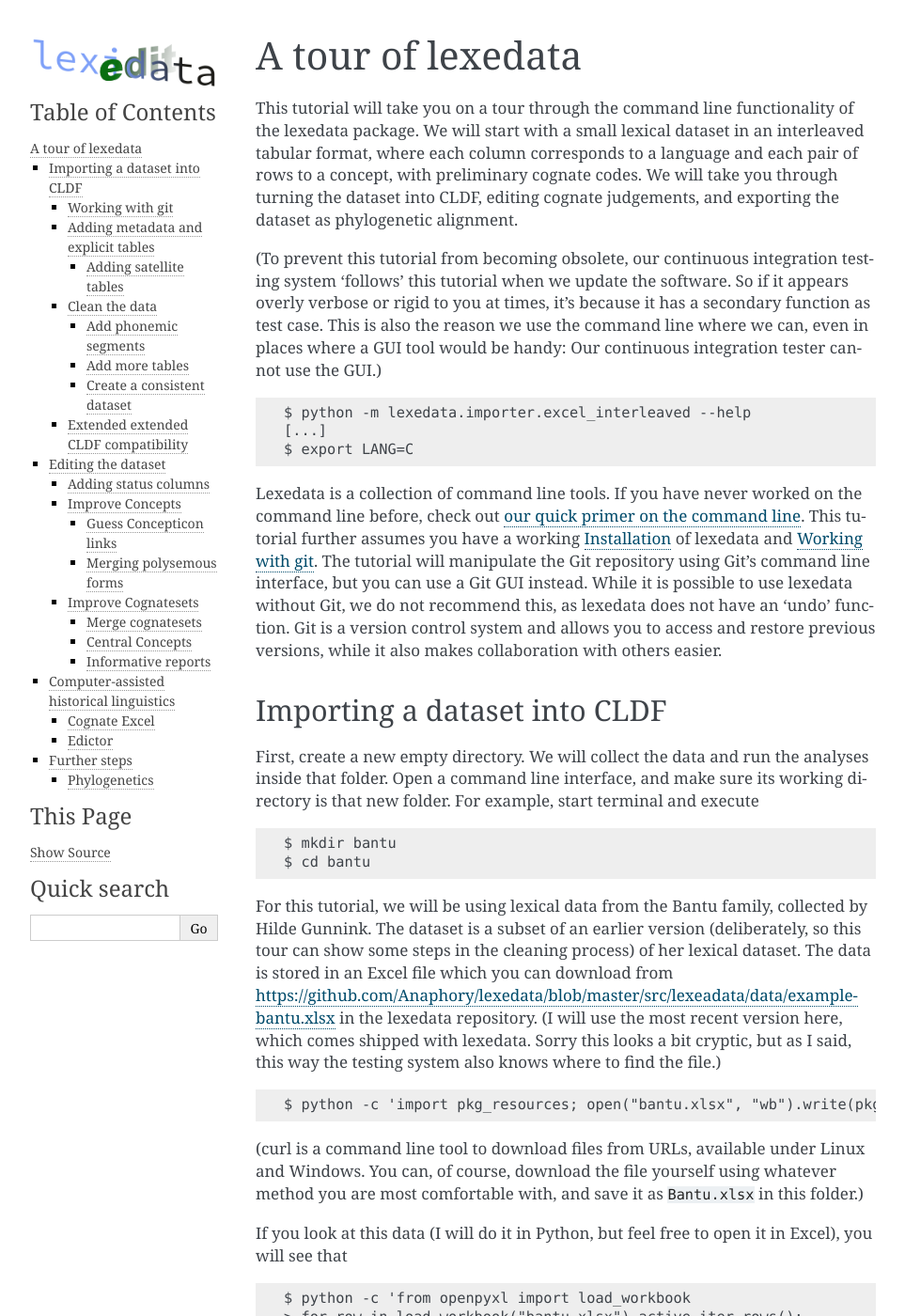
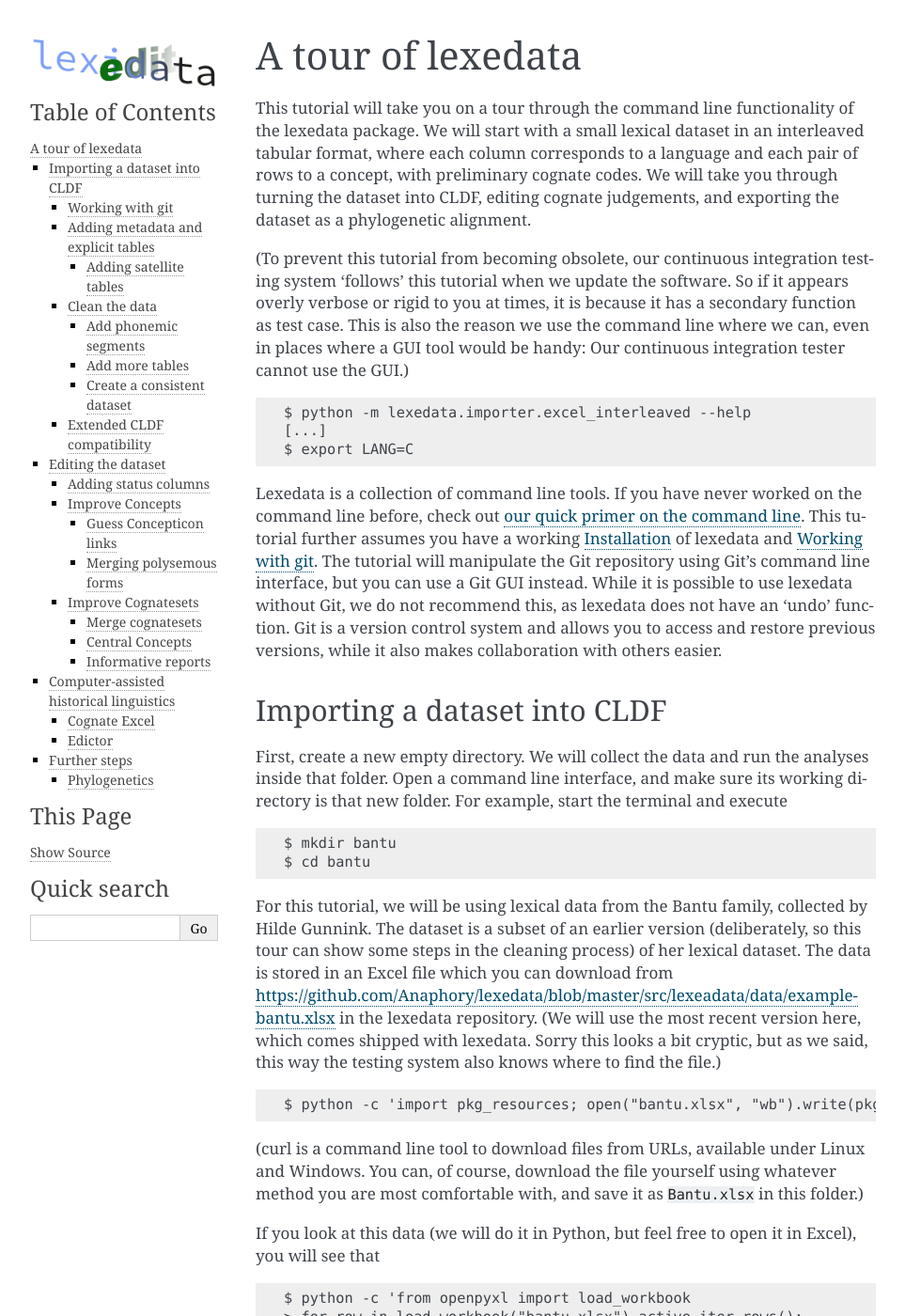
Before and after one commit to lexedata/lexedata, a Sphinx documentation site: the page built from docs/tour.rst, in a window 1280 px wide and 1400 px high. Shown: the whole window at 94% size, without its empty margins (148-1111 px from the left). Built offline with Sphinx 7.4.7, drawn with Linux system fonts in a browser that asks for light colours; some of the changed text lies outside the part shown.

Commit message:
language editing

```diff
--- a/docs/tour.rst
+++ b/docs/tour.rst
@@ -7,11 +7,11 @@
 interleaved tabular format, where each column corresponds to a language and each
 pair of rows to a concept, with preliminary cognate codes. We will take you
 through turning the dataset into CLDF, editing cognate judgements, and
-exporting the dataset as phylogenetic alignment.
+exporting the dataset as a phylogenetic alignment.
 
 (To prevent this tutorial from becoming obsolete, our continuous integration
 testing system ‘follows’ this tutorial when we update the software. So if it
-appears overly verbose or rigid to you at times, it's because it has a secondary
+appears overly verbose or rigid to you at times, it is because it has a secondary
 function as test case. This is also the reason we use the command line where we
 can, even in places where a GUI tool would be handy: Our continuous integration
 tester cannot use the GUI.) ::
@@ -37,7 +37,7 @@
 First, create a new empty directory. We will collect the data and run
 the analyses inside that folder. Open a command line interface, and
 make sure its working directory is that new folder. For example,
-start terminal and execute ::
+start the terminal and execute ::
 
     $ mkdir bantu
     $ cd bantu
@@ -47,8 +47,8 @@
 (deliberately, so this tour can show some steps in the cleaning process) of her
 lexical dataset. The data is stored in an Excel file which you can download from
 https://github.com/Anaphory/lexedata/blob/master/src/lexeadata/data/example-bantu.xlsx
-in the lexedata repository. (I will use the most recent version here, which
-comes shipped with lexedata. Sorry this looks a bit cryptic, but as I said, this
+in the lexedata repository. (We will use the most recent version here, which
+comes shipped with lexedata. Sorry this looks a bit cryptic, but as we said, this
 way the testing system also knows where to find the file.) ::
 
     $ python -c 'import pkg_resources; open("bantu.xlsx", "wb").write(pkg_resources.resource_stream("lexedata", "data/example-bantu.xlsx").read())'
@@ -58,7 +58,7 @@
 yourself using whatever method you are most comfortable with, and save
 it as ``Bantu.xlsx`` in this folder.)
 
-If you look at this data (I will do it in Python, but feel free to open it in
+If you look at this data (we will do it in Python, but feel free to open it in
 Excel), you will see that ::
 
     $ python -c 'from openpyxl import load_workbook
@@ -348,7 +348,7 @@
 -----------------------
 
 Another useful step is to make languages, concepts, and cognate codes explicit.
-Currently, all the dataset knows about these their names. We can generate a
+Currently, all the dataset knows about these is their names. We can generate a
 scaffold for metadata about languages etc. with another tool. ::
 
     $ python -m lexedata.edit.add_table LanguageTable
@@ -387,8 +387,8 @@
     $ python -m lexedata.edit.add_cognate_table
     CRITICAL:lexedata:You must specify whether cognatesets have dataset-wide unique ids or not (--unique-id)
 
-In our example dataset, cognate class “1” for all is not cognate with class “1”
-for arm, so we need to tell ``add_cognate_table`` that these IDs are only unique
+In our example dataset, cognate class “1” for 'all' is not cognate with class “1”
+for 'arm', so we need to tell ``add_cognate_table`` that these IDs are only unique
 within a concept::
 
     $ python -m lexedata.edit.add_cognate_table -q --unique-id concept
@@ -629,10 +629,10 @@
     $ git commit -am "Make dataset valid!"
     [...]
 
-Extended extended CLDF compatibility
+Extended CLDF compatibility
 ====================================
 
-We have taken this dataset from a somewhat ideosyncratic format to metadata-free
+We have taken this dataset from a somewhat idiosyncratic format to metadata-free
 CLDF and to a dataset with extended CLDF compliance. The ``cldf validate``
 script checks for strict conformance with the CLDF standard. However, there are
 some assumptions which lexedata and also some other CLDF-aware tools tend to
@@ -685,9 +685,9 @@
     WARNING:lexedata:In cognates.csv, row 8: Referenced segments in form resolve to i n ɔ̌ n, while alignment contains segments .
     [...]
 
-The alignment column of the cognate table is empty, so for no form is there a
-match between the segments assigned to a cognate set (the segment slice, applied
-to the segments in the FormTable) and the segments occuring in the alignment.
+The alignment column of the cognate table is empty, so there is no form for which
+there is a match between the segments assigned to a cognate set (the segment slice,
+applied to the segments in the FormTable) and the segments occuring in the alignment.
 The easy way out here is the alignment script – which is not very clever, but
 working on the cognate data in detail is a later step. ::
 
@@ -799,7 +799,7 @@
 ------------------------
 
 There are a few identical forms in different concepts. Because we have connected
-our concepts to Concepticon, and therefore we have access to their CLICS³
+our concepts to Concepticon, and therefore we have access to the CLICS³
 network, the homophones report can tell us whether two concepts are connected
 and thus likely polysemies of a single word::
 
@@ -891,8 +891,8 @@
 Improve Cognatesets
 ===================
 
-Now the dataset is in a very good shape. We can now start with the historical
-linguistics, editing cognatesets and alignments.
+Now the dataset is in very good shape. We can now start with historical
+linguistics work, editing cognatesets and alignments.
 
 Merge cognatesets
 -----------------
@@ -1140,6 +1140,6 @@
 
 .. rubric:: Footnotes
 
-.. [1] The syntax I used to describe files before does not like indented lines
+.. [1] The syntax we used to describe files before does not like indented lines
        in the file, but they are integral to the structure of the polysemies
        list.
```
Also changed, not shown: other parts of docs/tour.rst (+22 -22 lines).
